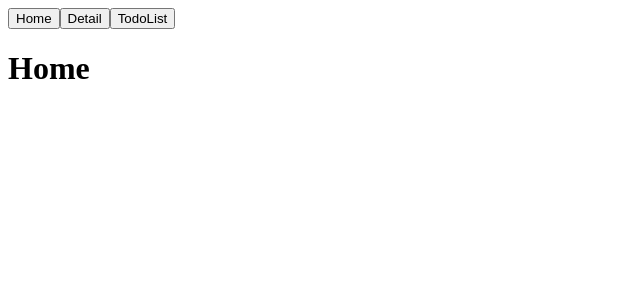
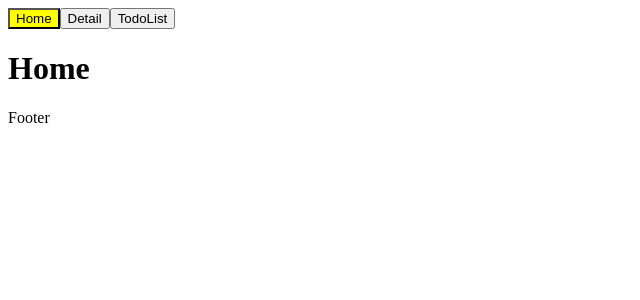
Before and after one commit to ariefyusron/learn-react-js-batch-16, a React (Vite) app: page / in a window 1280 px wide. Shown: the top 300 px of the page, without its empty margins (0-640 px from the left). Built offline with nearby package versions, Linux system fonts and the light colour scheme.

Commit message:
learn: navigation

```diff
--- a/src/WrapPage.jsx
+++ b/src/WrapPage.jsx
@@ -6,6 +6,10 @@ const WrapPage = () => {
   return (
     <Container>
       <Outlet />
+
+      <div>
+        <p>Footer</p>
+      </div>
     </Container>
   );
 }
--- a/src/components/Container.jsx
+++ b/src/components/Container.jsx
@@ -1,7 +1,8 @@
-import { useNavigate } from 'react-router'
+import { useNavigate, useLocation } from 'react-router'
 
 const Container = ({ children }) => {
   const navigate = useNavigate()
+  const location = useLocation()
 
   const listButton = [
     {
@@ -27,6 +28,12 @@ const Container = ({ children }) => {
             onClick={() => {
               navigate(item.page)
             }}
+            style={
+              location.pathname === item.page ?
+                {
+                  backgroundColor: 'yellow'
+                } : {}
+            }
           >
             {item.label}
           </button>
```
